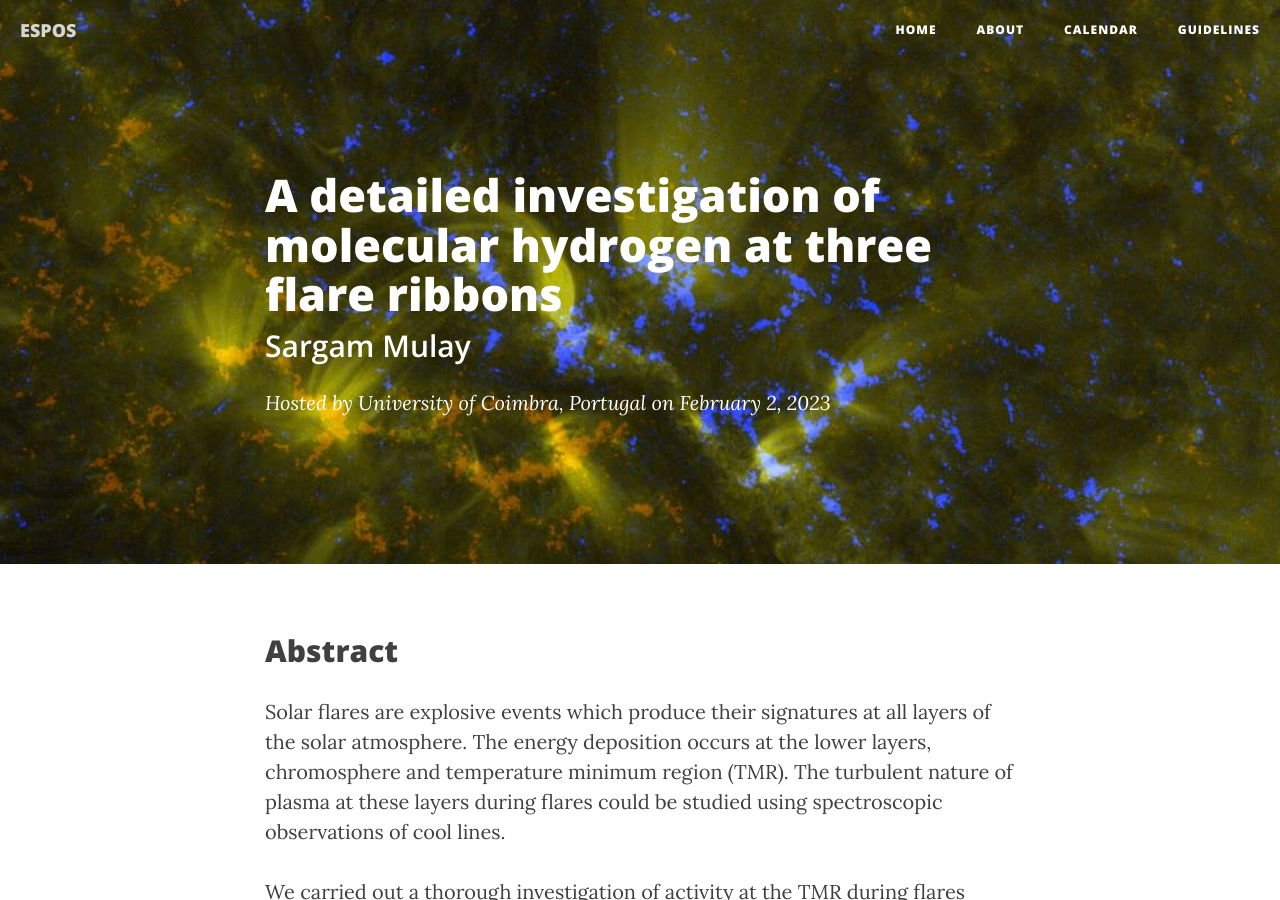
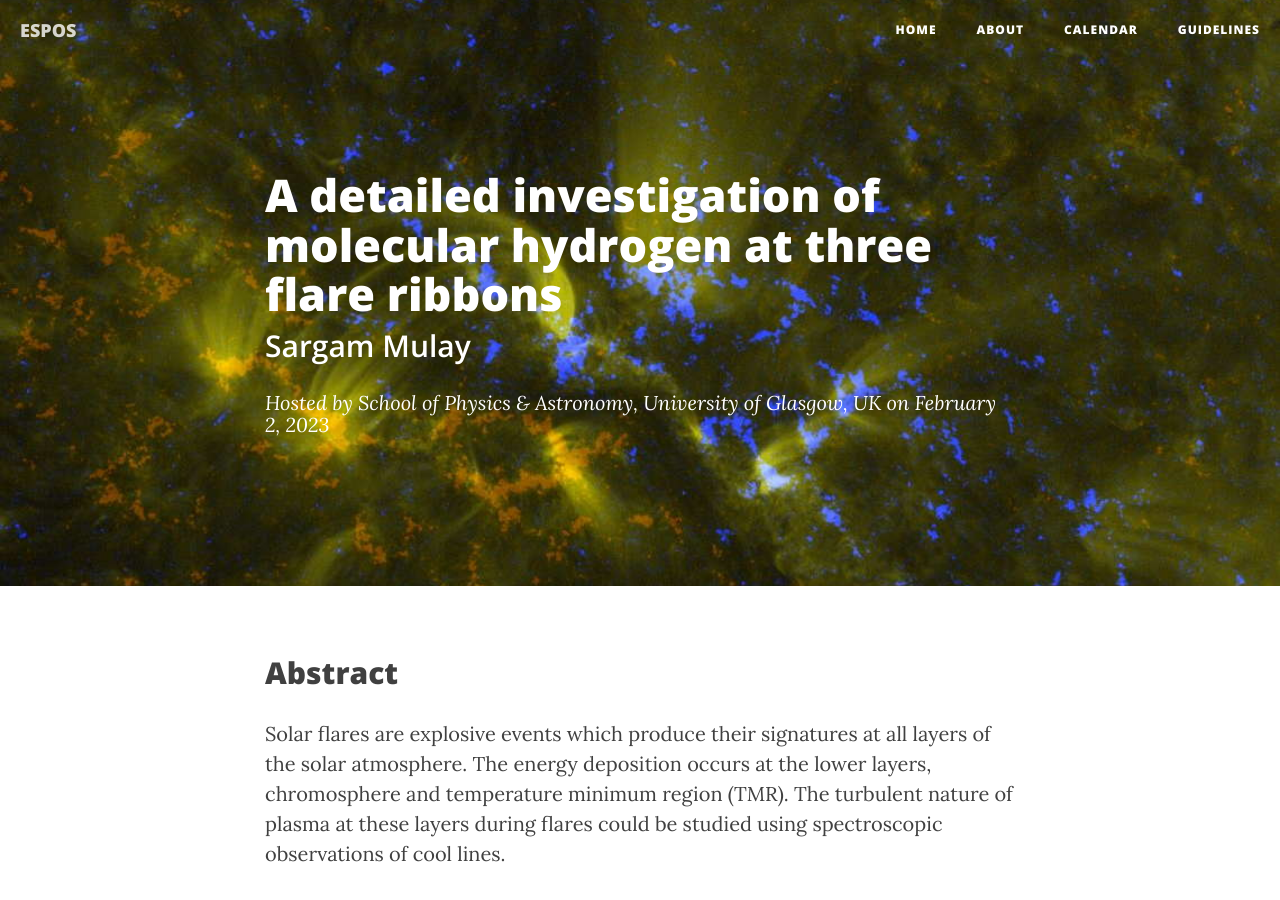
Before and after one commit to ITA-Solar/espos, a Jekyll site: the page built from _posts/2023-02-02-Mulay.md, in a window 1280 px wide and 900 px high. Built offline with Jekyll 4.4.1, drawn with Linux system fonts in a browser that asks for light colours; nearby versions of some CDN libraries.

Commit message:
Update 2023-02-02-Mulay.md

```diff
--- a/_posts/2023-02-02-Mulay.md
+++ b/_posts/2023-02-02-Mulay.md
@@ -3,8 +3,8 @@
 title:      "A detailed investigation of molecular hydrogen at three flare ribbons"
 subtitle:   "Sargam Mulay"
 date:       2023-02-02 11:00:00
-author:     "University of Coimbra, Portugal"
-#header-img: "img/2023-01-19-Gafeira.jpg"
+author:     "School of Physics & Astronomy, University of Glasgow, UK"
+#header-img: "img/2023-02-02-Mulay.jpg"
 published:  true
 ---
 
```
